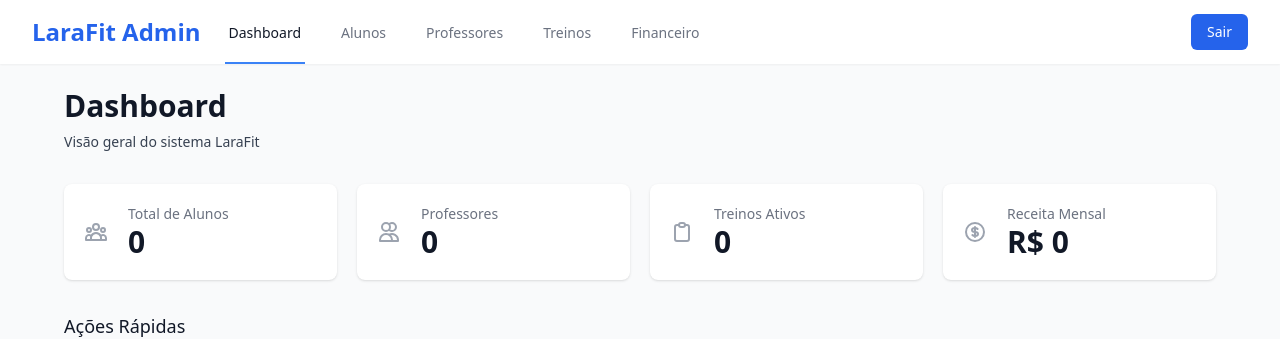
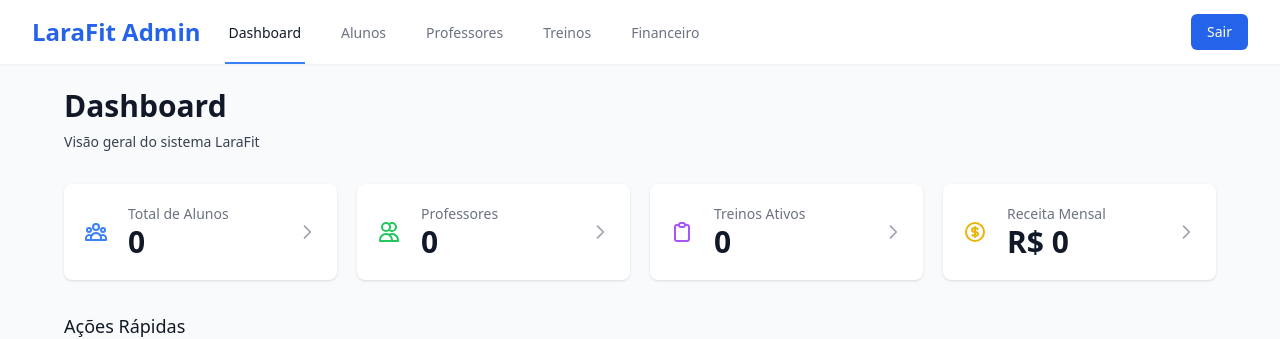
Before and after one commit to studiocuboweb/larafit-v2, a Nuxt app: page /admin in a window 1280 px wide. Shown: the top 339 px of the page. Built offline with nearby package versions, Linux system fonts and the light colour scheme; no server answers.

Commit message:
feat: update dashboard stats cards to use NuxtLink and change icon colors

```diff
--- a/pages/admin/index.vue
+++ b/pages/admin/index.vue
@@ -10,11 +10,11 @@
 
       <!-- Stats Cards -->
       <div class="mt-8 grid grid-cols-1 gap-5 sm:grid-cols-2 lg:grid-cols-4">
-        <div class="bg-white overflow-hidden shadow rounded-lg">
+        <NuxtLink to="/admin/students" class="bg-white overflow-hidden shadow rounded-lg hover:shadow-lg transition-shadow cursor-pointer">
           <div class="p-5">
             <div class="flex items-center">
               <div class="flex-shrink-0">
-                <svg class="h-6 w-6 text-gray-400" fill="none" viewBox="0 0 24 24" stroke="currentColor">
+                <svg class="h-6 w-6 text-blue-500" fill="none" viewBox="0 0 24 24" stroke="currentColor">
                   <path stroke-linecap="round" stroke-linejoin="round" stroke-width="2" d="M17 20h5v-2a3 3 0 00-5.356-1.857M17 20H7m10 0v-2c0-.656-.126-1.283-.356-1.857M7 20H2v-2a3 3 0 015.356-1.857M7 20v-2c0-.656.126-1.283.356-1.857m0 0a5.002 5.002 0 019.288 0M15 7a3 3 0 11-6 0 3 3 0 016 0zm6 3a2 2 0 11-4 0 2 2 0 014 0zM7 10a2 2 0 11-4 0 2 2 0 014 0z" />
                 </svg>
               </div>
@@ -24,15 +24,20 @@
                   <dd class="text-3xl font-semibold text-gray-900">{{ displayStats.students }}</dd>
                 </dl>
               </div>
+              <div class="flex-shrink-0">
+                <svg class="h-5 w-5 text-gray-400" fill="none" viewBox="0 0 24 24" stroke="currentColor">
+                  <path stroke-linecap="round" stroke-linejoin="round" stroke-width="2" d="M9 5l7 7-7 7" />
+                </svg>
+              </div>
             </div>
           </div>
-        </div>
+        </NuxtLink>
 
-        <div class="bg-white overflow-hidden shadow rounded-lg">
+        <NuxtLink to="/admin/teachers" class="bg-white overflow-hidden shadow rounded-lg hover:shadow-lg transition-shadow cursor-pointer">
           <div class="p-5">
             <div class="flex items-center">
               <div class="flex-shrink-0">
-                <svg class="h-6 w-6 text-gray-400" fill="none" viewBox="0 0 24 24" stroke="currentColor">
+                <svg class="h-6 w-6 text-green-500" fill="none" viewBox="0 0 24 24" stroke="currentColor">
                   <path stroke-linecap="round" stroke-linejoin="round" stroke-width="2" d="M12 4.354a4 4 0 110 5.292M15 21H3v-1a6 6 0 0112 0v1zm0 0h6v-1a6 6 0 00-9-5.197M13 7a4 4 0 11-8 0 4 4 0 018 0z" />
                 </svg>
               </div>
@@ -42,15 +47,20 @@
                   <dd class="text-3xl font-semibold text-gray-900">{{ displayStats.teachers }}</dd>
                 </dl>
               </div>
+              <div class="flex-shrink-0">
+                <svg class="h-5 w-5 text-gray-400" fill="none" viewBox="0 0 24 24" stroke="currentColor">
+                  <path stroke-linecap="round" stroke-linejoin="round" stroke-width="2" d="M9 5l7 7-7 7" />
+                </svg>
+              </div>
             </div>
           </div>
-        </div>
+        </NuxtLink>
 
-        <div class="bg-white overflow-hidden shadow rounded-lg">
+        <NuxtLink to="/admin/workouts" class="bg-white overflow-hidden shadow rounded-lg hover:shadow-lg transition-shadow cursor-pointer">
           <div class="p-5">
             <div class="flex items-center">
               <div class="flex-shrink-0">
-                <svg class="h-6 w-6 text-gray-400" fill="none" viewBox="0 0 24 24" stroke="currentColor">
+                <svg class="h-6 w-6 text-purple-500" fill="none" viewBox="0 0 24 24" stroke="currentColor">
                   <path stroke-linecap="round" stroke-linejoin="round" stroke-width="2" d="M9 5H7a2 2 0 00-2 2v12a2 2 0 002 2h10a2 2 0 002-2V7a2 2 0 00-2-2h-2M9 5a2 2 0 002 2h2a2 2 0 002-2M9 5a2 2 0 012-2h2a2 2 0 012 2" />
                 </svg>
               </div>
@@ -60,15 +70,20 @@
                   <dd class="text-3xl font-semibold text-gray-900">{{ displayStats.workouts }}</dd>
                 </dl>
               </div>
+              <div class="flex-shrink-0">
+                <svg class="h-5 w-5 text-gray-400" fill="none" viewBox="0 0 24 24" stroke="currentColor">
+                  <path stroke-linecap="round" stroke-linejoin="round" stroke-width="2" d="M9 5l7 7-7 7" />
+                </svg>
+              </div>
             </div>
           </div>
-        </div>
+        </NuxtLink>
 
-        <div class="bg-white overflow-hidden shadow rounded-lg">
+        <NuxtLink to="/admin/payments" class="bg-white overflow-hidden shadow rounded-lg hover:shadow-lg transition-shadow cursor-pointer">
           <div class="p-5">
             <div class="flex items-center">
               <div class="flex-shrink-0">
-                <svg class="h-6 w-6 text-gray-400" fill="none" viewBox="0 0 24 24" stroke="currentColor">
+                <svg class="h-6 w-6 text-yellow-500" fill="none" viewBox="0 0 24 24" stroke="currentColor">
                   <path stroke-linecap="round" stroke-linejoin="round" stroke-width="2" d="M12 8c-1.657 0-3 .895-3 2s1.343 2 3 2 3 .895 3 2-1.343 2-3 2m0-8c1.11 0 2.08.402 2.599 1M12 8V7m0 1v8m0 0v1m0-1c-1.11 0-2.08-.402-2.599-1M21 12a9 9 0 11-18 0 9 9 0 0118 0z" />
                 </svg>
               </div>
@@ -78,9 +93,14 @@
                   <dd class="text-3xl font-semibold text-gray-900">R$ {{ displayStats.revenue.toLocaleString('pt-BR') }}</dd>
                 </dl>
               </div>
+              <div class="flex-shrink-0">
+                <svg class="h-5 w-5 text-gray-400" fill="none" viewBox="0 0 24 24" stroke="currentColor">
+                  <path stroke-linecap="round" stroke-linejoin="round" stroke-width="2" d="M9 5l7 7-7 7" />
+                </svg>
+              </div>
             </div>
           </div>
-        </div>
+        </NuxtLink>
       </div>
 
       <!-- Quick Actions -->
```
